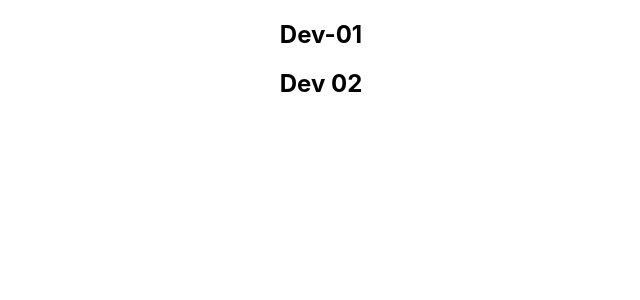
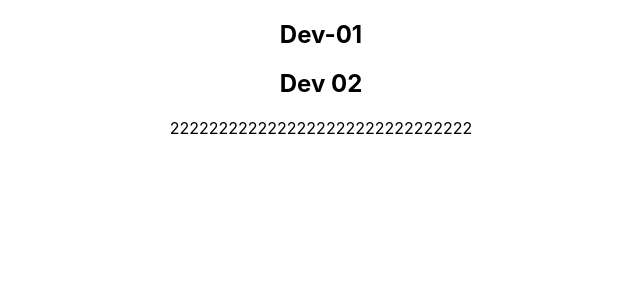
Before and after one commit to THANAWAT-LEGACY/test-github, a React (Create React App) app: page / in a window 1280 px wide. Shown: the top 300 px of the page, without its empty margins (319-959 px from the left). Built offline with nearby package versions, Linux system fonts and the light colour scheme.

Commit message:
add detail

```diff
--- a/src/App.js
+++ b/src/App.js
@@ -7,7 +7,11 @@ class App extends Component {
     return (
       <div className="App">
         <h2>Dev-01</h2>
-        <h2>Dev 02</h2>
+        <div>
+          <h2>Dev 02</h2>
+          <p>2222222222222222222222222222222</p>
+        </div>
+
       </div>
     );
   }
```
